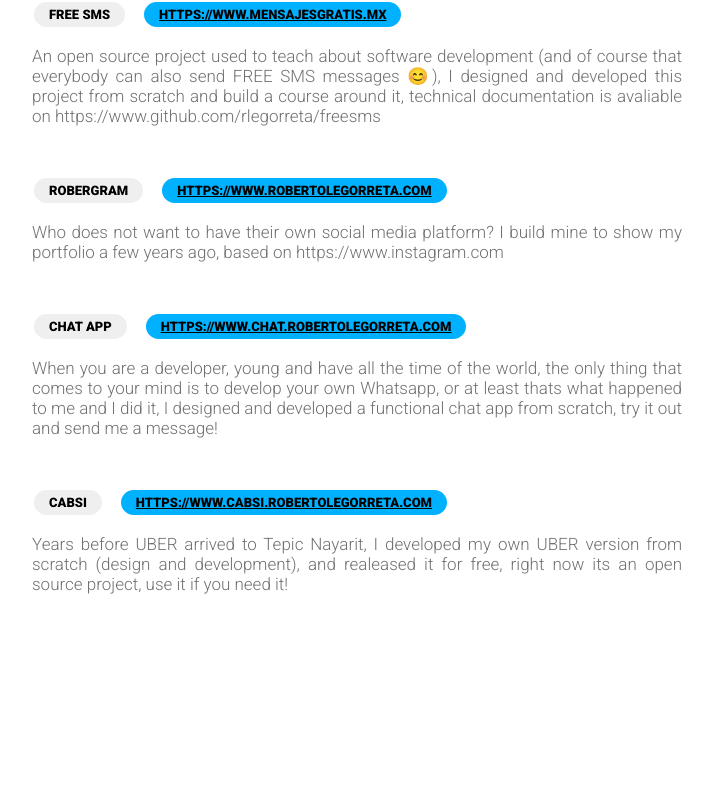
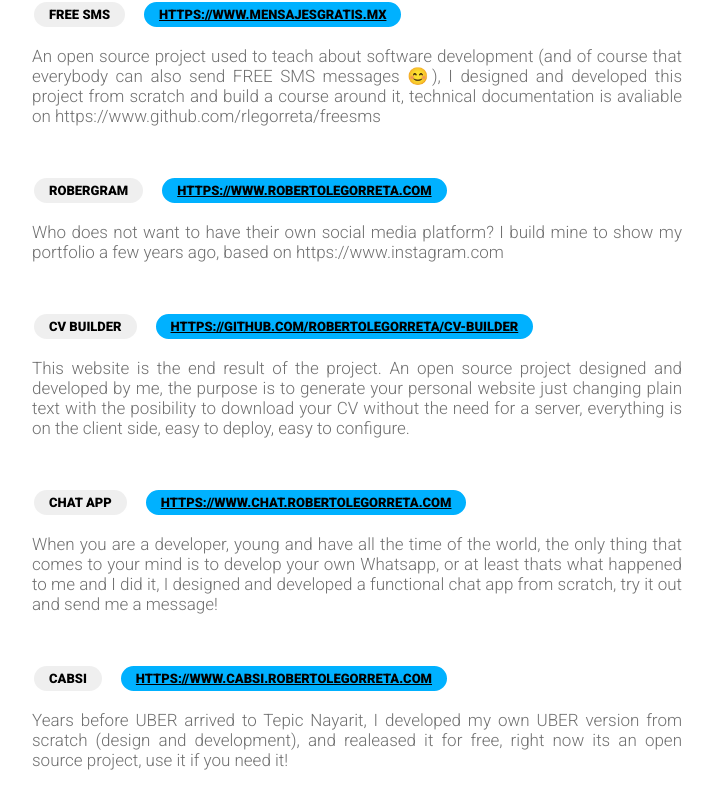
Before and after one commit to RobertoLegorreta/cv-builder, a React (Create React App) app: page / in a window 1280 px wide. Shown: the part 1469-2277 px from the top of the page, without its empty margins (283-996 px from the left). Before the commit the page ends 2213 px from the top, so only its background shows below. Built offline with nearby package versions, Linux system fonts and the light colour scheme.

Commit message:
Updating personal resume

```diff
--- a/src/cv-data.js
+++ b/src/cv-data.js
@@ -67,6 +67,17 @@ module.exports.projects = [{
   }
 }, {
   "en": {
+    "name": "CV BUILDER",
+    "website": "HTTPS://GITHUB.COM/ROBERTOLEGORRETA/CV-BUILDER",
+    "description": "This website is the end result of the project. An open source project designed and developed by me, the purpose is to generate your personal website just changing plain text with the posibility to download your CV without the need for a server, everything is on the client side, easy to deploy, easy to configure."
+  },
+  "es": {
+    "name": "CV BUILDER",
+    "website": "HTTPS://GITHUB.COM/ROBERTOLEGORRETA/CV-BUILDER",
+    "description": "Esta página web es el resultado final del proyecto. Proyecto de código libre diseñado y desarrollado por mi, el propósito es generar tu página personal con solo cambiar texto plano, con la posibilidad de descargar tu CV sin la necesidad de un servidor, todo está del lado del cliente, fácil de lanzar, fácil de configurar."
+  }
+}, {
+  "en": {
     "name": "CHAT APP",
     "website": "HTTPS://WWW.CHAT.ROBERTOLEGORRETA.COM",
     "description": "When you are a developer, young and have all the time of the world, the only thing that comes to your mind is to develop your own Whatsapp, or at least thats what happened to me and I did it, I designed and developed a functional chat app from scratch, try it out and send me a message!"
```
